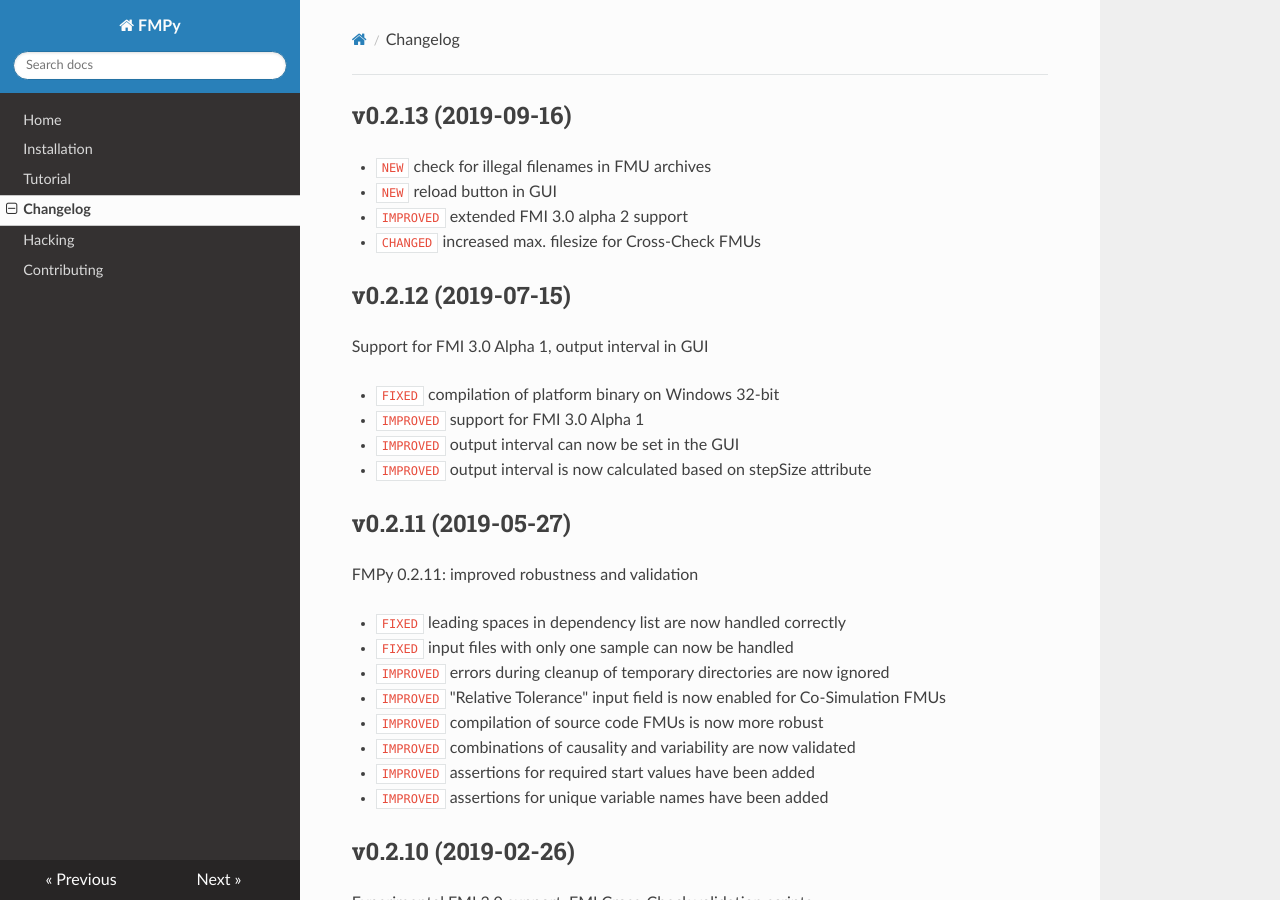
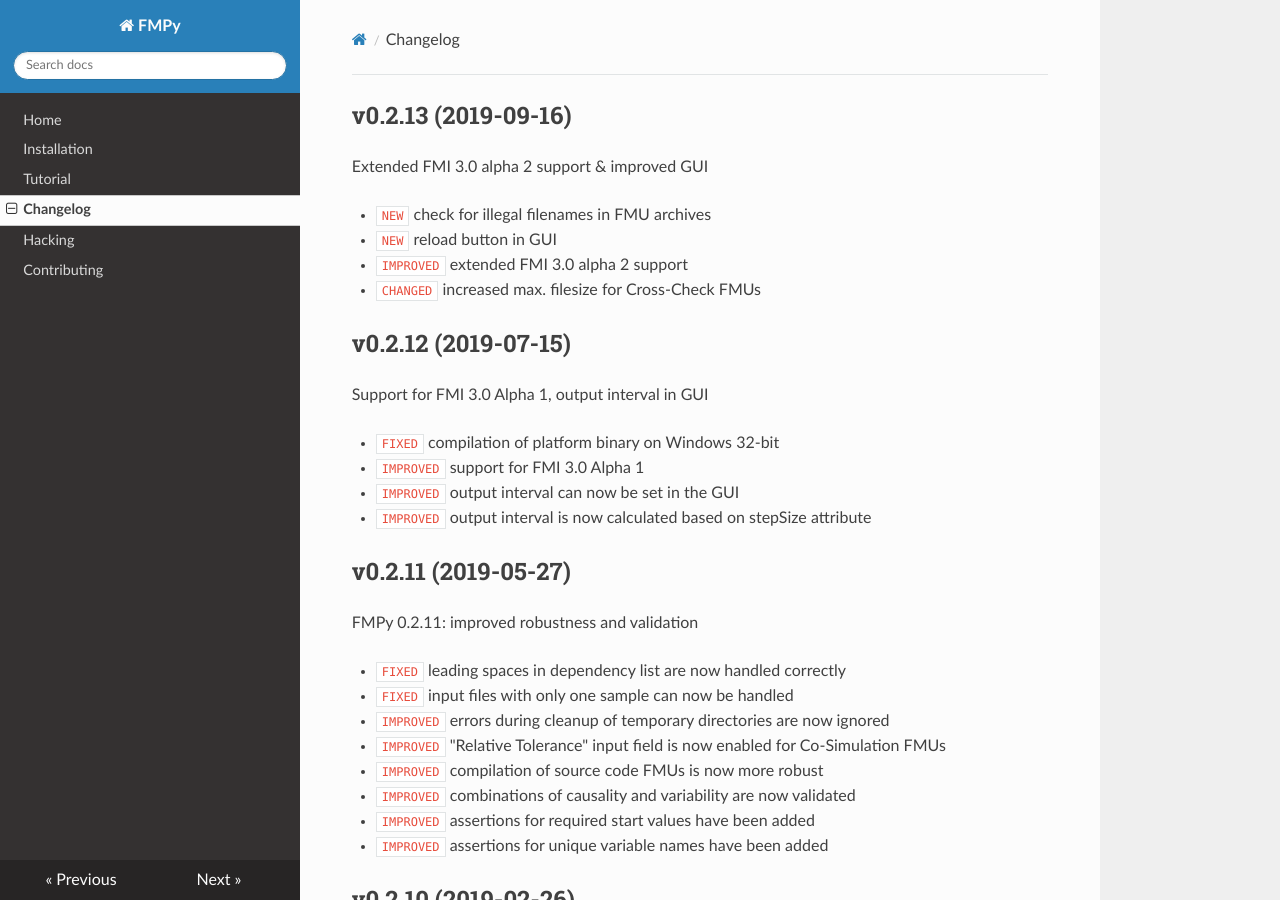
Before and after one commit to CATIA-Systems/FMPy, an MkDocs documentation site: the page built from docs/changelog.md, in a window 1280 px wide and 900 px high. Built offline with MkDocs 1.6.1, drawn with Linux system fonts in a browser that asks for light colours; nearby versions of some CDN libraries; old or Windows-style settings are respelled for this version of MkDocs.

Commit message:
Add summary for v0.2.13 to changelog
[skip ci]

```diff
--- a/docs/changelog.md
+++ b/docs/changelog.md
@@ -1,4 +1,6 @@
 ## v0.2.13 (2019-09-16)
+
+Extended FMI 3.0 alpha 2 support & improved GUI
 
 - `NEW` check for illegal filenames in FMU archives
 - `NEW` reload button in GUI
```
